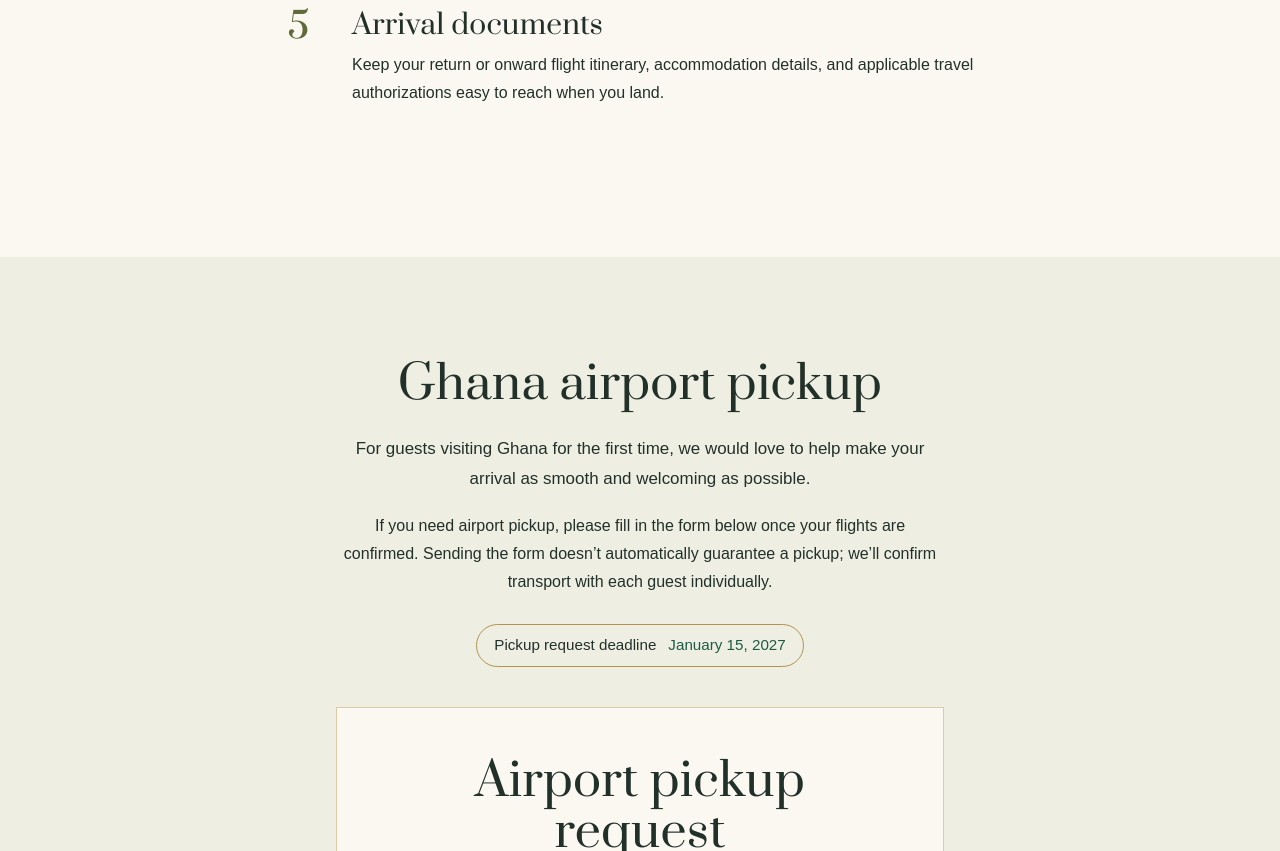
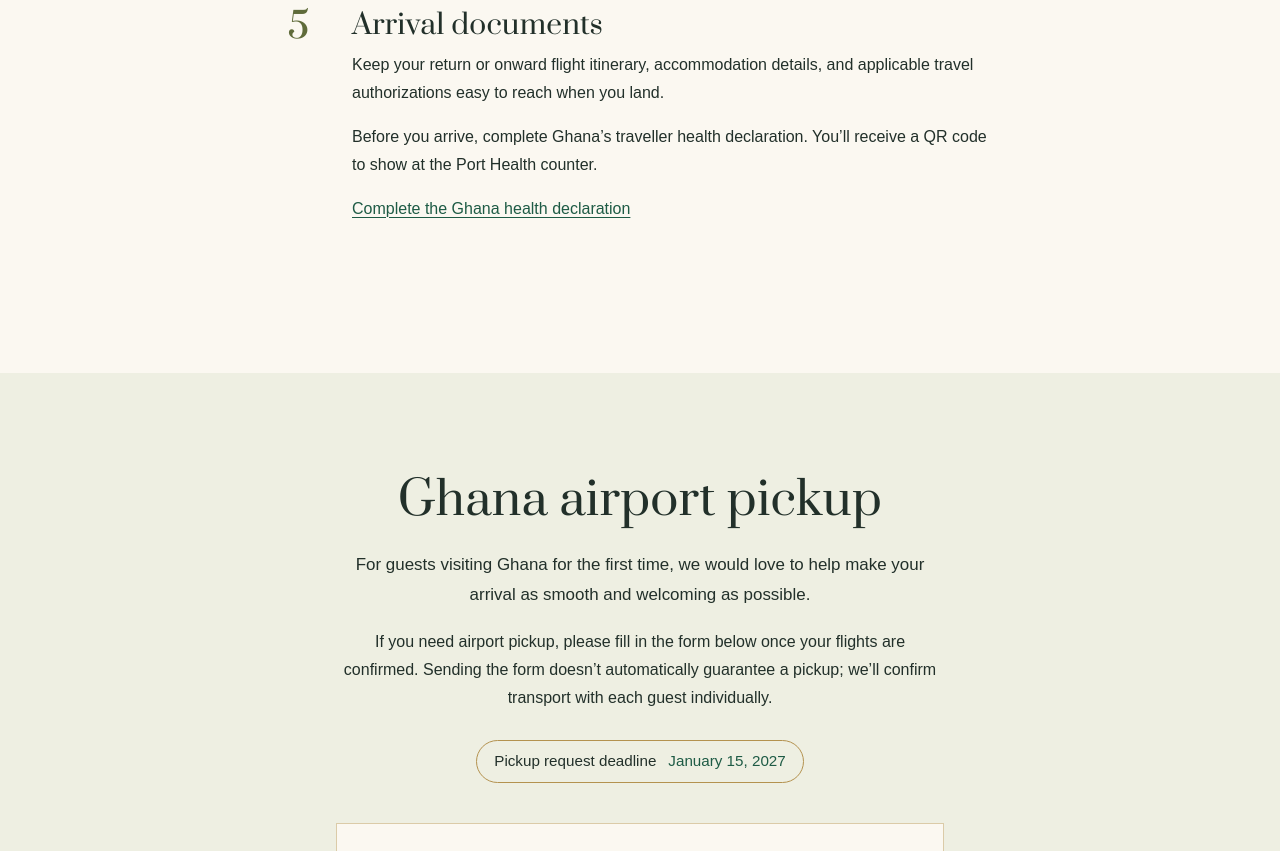
Before and after one commit to oseivale/kk-wedding, a Next.js app: page /travel/ghana in a window 1280 px wide. Shown: the part 1580-2431 px from the top of the page. Built offline with nearby package versions, Linux system fonts and the light colour scheme; no server answers; a web font is replaced by a local one.

Commit message:
updated link to gh health declaration

```diff
--- a/src/app/travel/ghana/page.tsx
+++ b/src/app/travel/ghana/page.tsx
@@ -82,10 +82,21 @@ export default function GhanaTravelPage() {
               {
                 title: "Arrival documents",
                 body: (
-                  <p>
-                    Keep your return or onward flight itinerary, accommodation details, and applicable travel
-                    authorizations easy to reach when you land.
-                  </p>
+                  <>
+                    <p>
+                      Keep your return or onward flight itinerary, accommodation details, and applicable travel
+                      authorizations easy to reach when you land.
+                    </p>
+                    <p>
+                      Before you arrive, complete Ghana&rsquo;s traveller health declaration. You&rsquo;ll receive a QR
+                      code to show at the Port Health counter.
+                    </p>
+                    <p>
+                      <ExternalLink href={site.travel.ghanaHealthDeclarationUrl}>
+                        Complete the Ghana health declaration
+                      </ExternalLink>
+                    </p>
+                  </>
                 ),
               },
             ]}
--- a/src/lib/site.ts
+++ b/src/lib/site.ts
@@ -83,6 +83,7 @@ export const site = {
     pickupDeadline: "2027-01-15T23:59:59Z",
     botswanaEvisaUrl: "https://evisa.gov.bw/",
     ghanaEvisaUrl: "https://evisa.immigration.gov.gh/",
+    ghanaHealthDeclarationUrl: "https://ehds.ghs.gov.gh/declaration",
   },
 
   /**
```
